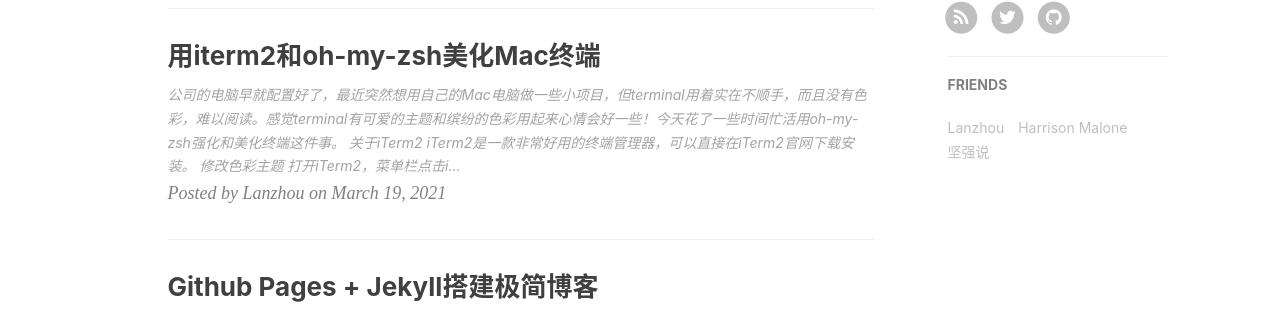
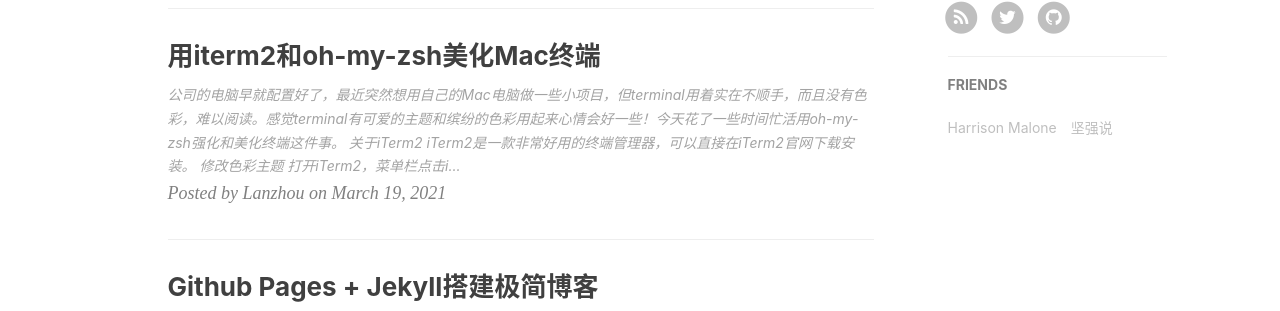
Before and after one commit to Lanzhou-J/Lanzhou-J.github.io, a Jekyll site: the page built from index.html, in a window 1280 px wide. Shown: the part 954-1265 px from the top of the page. Built offline with Jekyll 4.4.1, drawn with Linux system fonts in a browser that asks for light colours; nearby versions of some CDN libraries; the list of posts is cut into pages by our own code; comment, search, counter and statistics services are not loaded.

Commit message:
delete friend

```diff
--- a/_config.yml
+++ b/_config.yml
@@ -81,10 +81,7 @@
 
 # Friends
 friends: [
-    {
-        title: "Lanzhou",
-        href: "http://lanzhou-j.github.io"
-    },{
+   {
         title: "Harrison Malone",
         href: "https://www.harrisonmalone.dev/"
     },{
```
